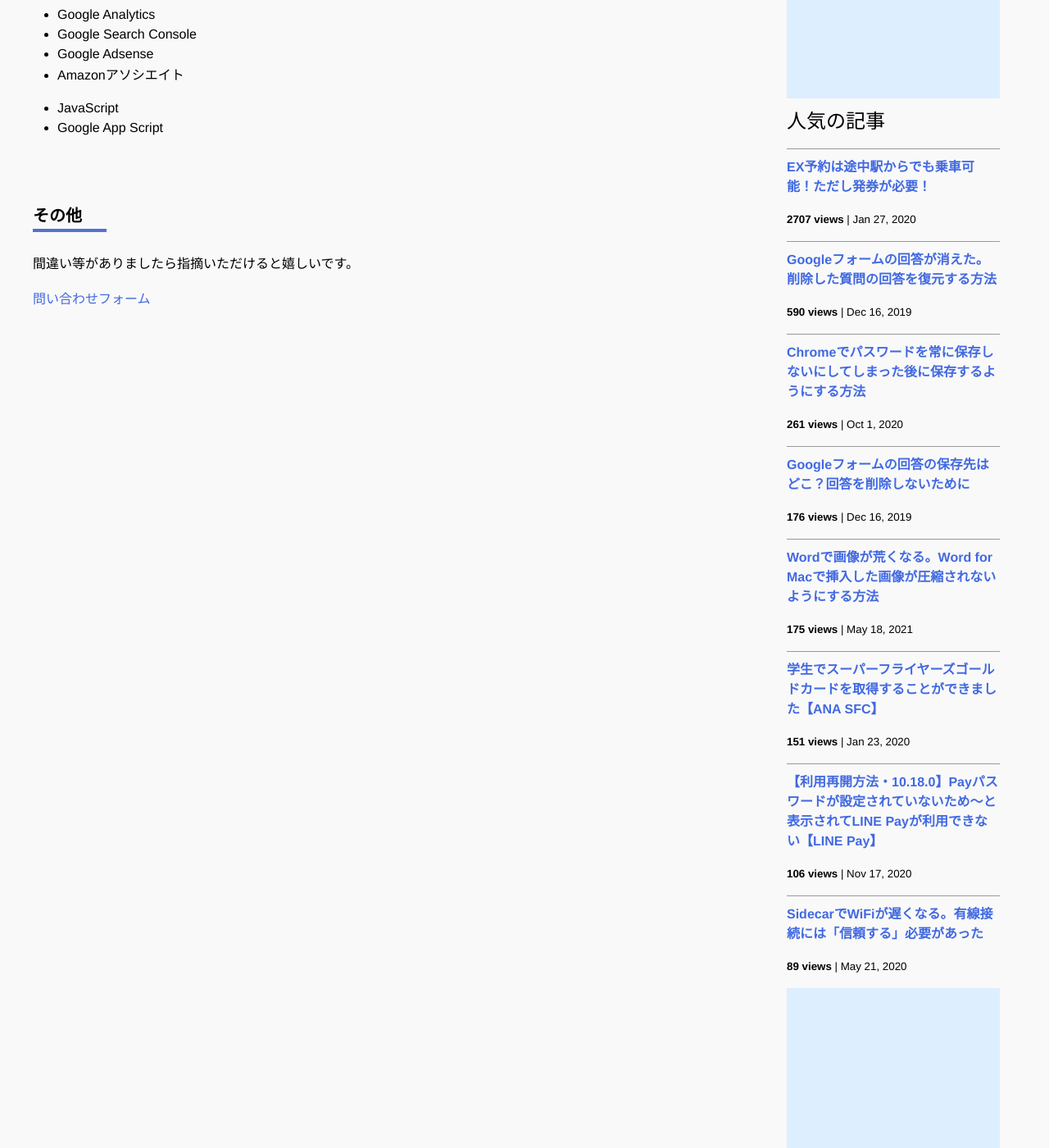
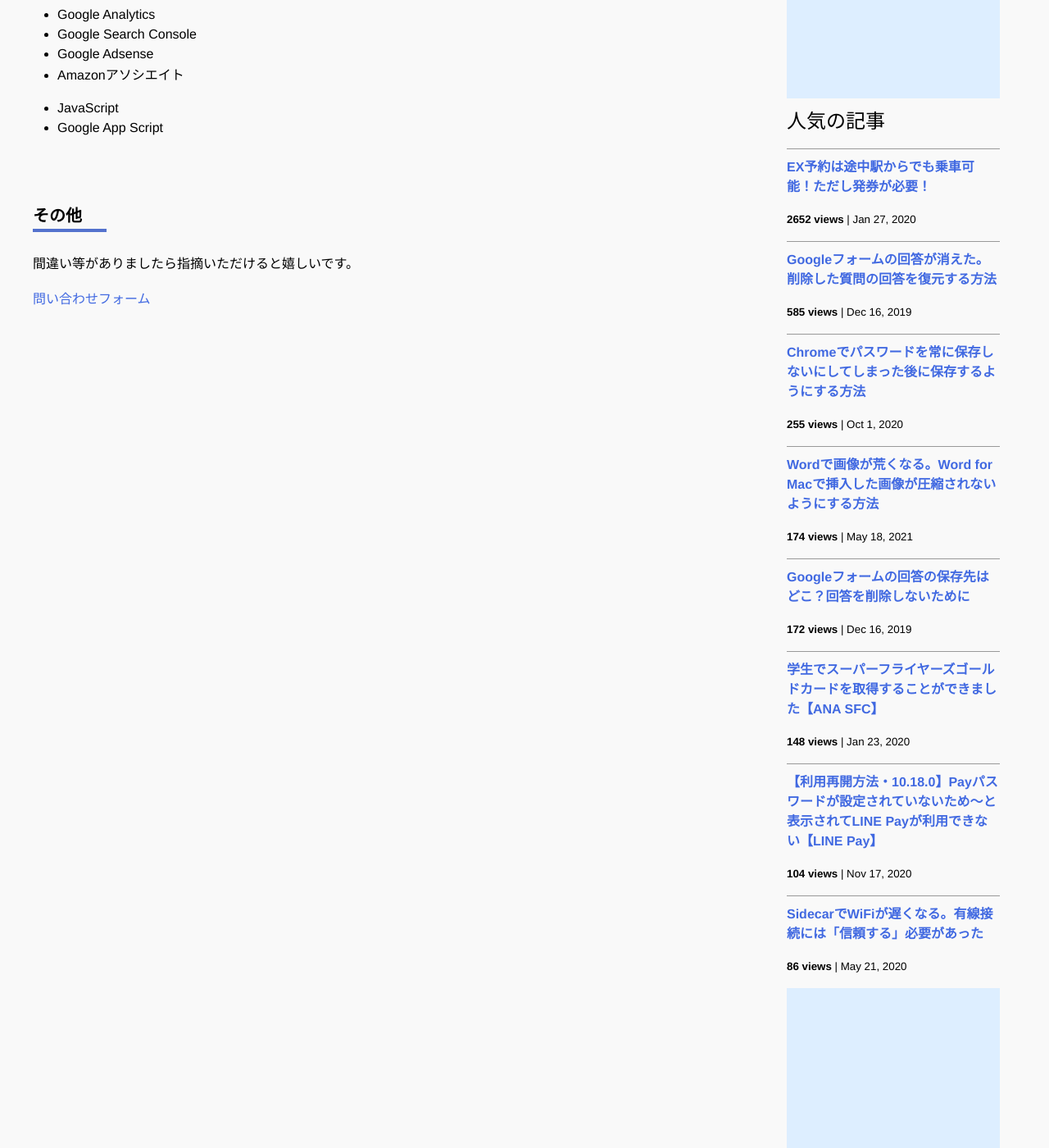
Before and after one commit to iwanaminami/shoyaiwaname, a Jekyll site: the page built from about.markdown, in a window 1280 px wide and 1400 px high, scrolled down 693 px. Shown: the whole window at 82% size. Built offline with Jekyll 4.4.1, drawn with Linux system fonts in a browser that asks for light colours; nearby versions of some CDN libraries; comment, search, counter and statistics services are not loaded.

Commit message:
a new commit message

```diff
--- a/_data/popularposts.yml
+++ b/_data/popularposts.yml
@@ -1,17 +1,17 @@
 side:
-  - view: 2707
+  - view: 2652
     url: /2020/01/27/ex-rideontheway.html
-  - view: 590
+  - view: 585
     url: /2019/12/16/restore-googleform.html
-  - view: 261
+  - view: 255
     url: /2020/10/01/googlepassword.html
-  - view: 176
+  - view: 174
+    url: /2021/05/18/image-compression-word.html
+  - view: 172
     url: /2019/12/16/googleform-answers.html
-  - view: 175
-    url: /2021/05/18/image-compression-word.html
-  - view: 151
+  - view: 148
     url: /2020/01/23/sfcgold.html
-  - view: 106
+  - view: 104
     url: /2020/11/17/linepay.html
-  - view: 89
+  - view: 86
     url: /2020/05/21/sidecar-via-cable.html
```
